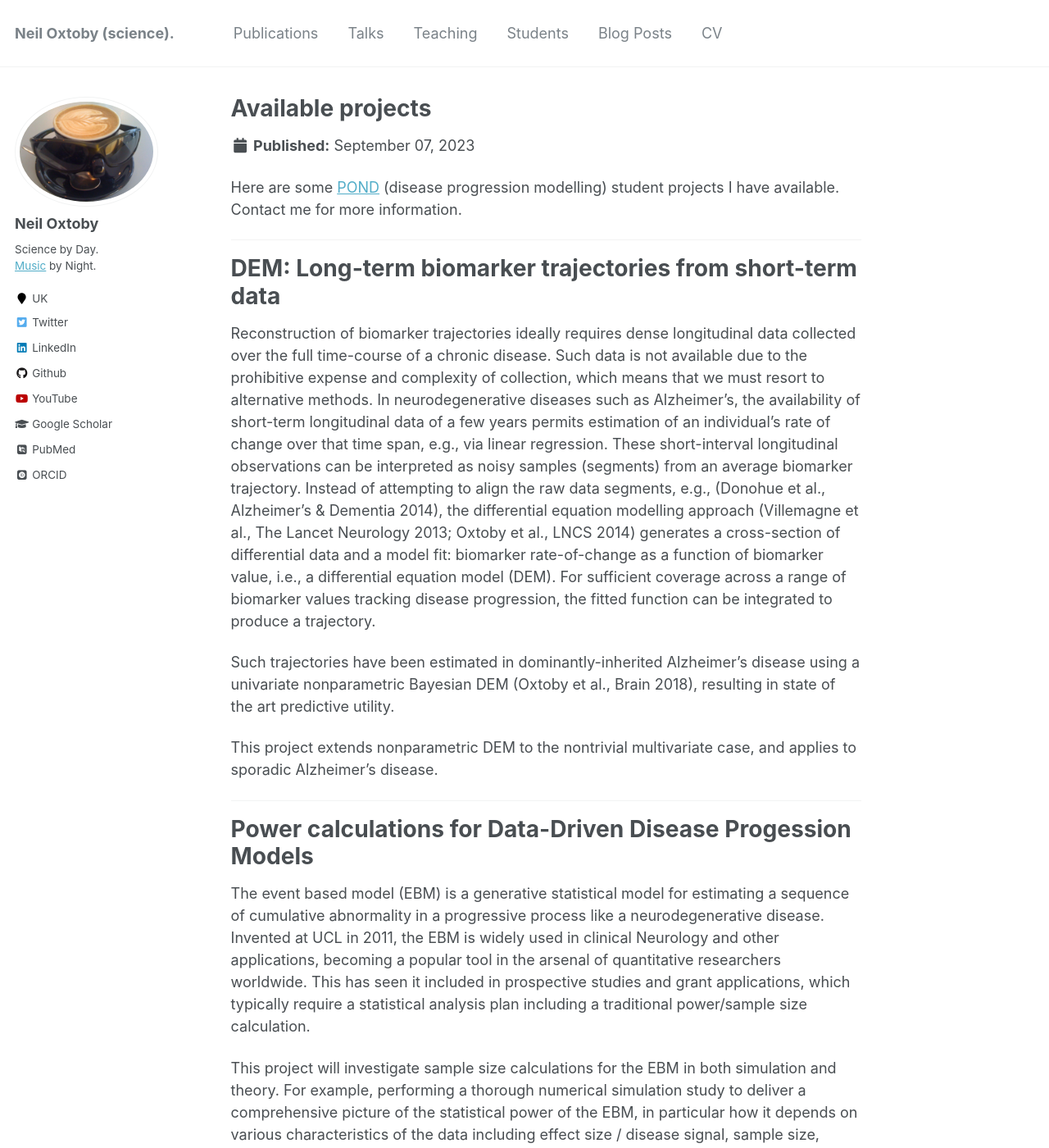
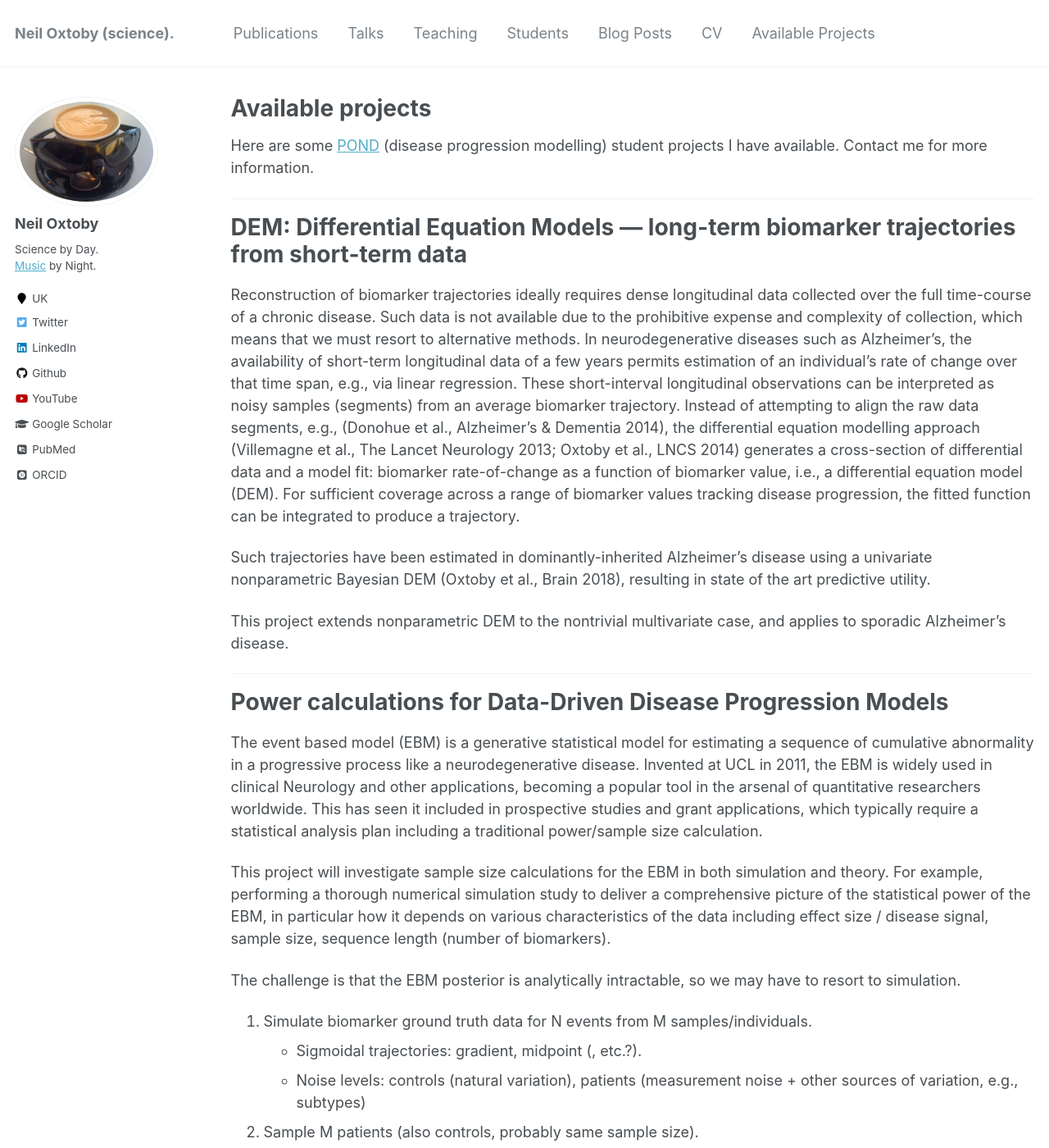
Before and after one commit to noxtoby/science, a Jekyll site: the page built from _pages/student-projects.md, in a window 1280 px wide and 1400 px high. Shown: the whole window at 82% size. Built offline with Jekyll 4.4.1, drawn with Linux system fonts in a browser that asks for light colours; some web fonts are replaced.

Commit message:
Added student projects page

```diff
--- a/_data/navigation.yml
+++ b/_data/navigation.yml
@@ -21,5 +21,8 @@
   - title: "CV"
     url: /cv/
 
+  - title: "Available Projects"
+    url: /student-projects/
+
   # - title: "Guide"
   #   url: /markdown/
--- a/_pages/student-projects.md
+++ b/_pages/student-projects.md
@@ -13,7 +11,7 @@
 
 * * *
 
-DEM: Long-term biomarker trajectories from short-term data
+DEM: Differential Equation Models — long-term biomarker trajectories from short-term data
 ======
 
 Reconstruction of biomarker trajectories ideally requires dense longitudinal data collected over the full time-course of a chronic disease. Such data is not available due to the prohibitive expense and complexity of collection, which means that we must resort to alternative methods. In neurodegenerative diseases such as Alzheimer's, the availability of short-term longitudinal data of a few years permits estimation of an individual's rate of change over that time span, e.g., via linear regression. These short-interval longitudinal observations can be interpreted as noisy samples (segments) from an average biomarker trajectory. Instead of attempting to align the raw data segments, e.g., (Donohue et al., Alzheimer's & Dementia 2014), the differential equation modelling approach (Villemagne et al., The Lancet Neurology 2013; Oxtoby et al., LNCS 2014) generates a cross-section of differential data and a model fit: biomarker rate-of-change as a function of biomarker value, i.e., a differential equation model (DEM). For sufficient coverage across a range of biomarker values tracking disease progression, the fitted function can be integrated to produce a trajectory.
@@ -24,7 +22,7 @@
 
 * * *
 
-Power calculations for Data-Driven Disease Progession Models
+Power calculations for Data-Driven Disease Progression Models
 ======
 
 The event based model (EBM) is a generative statistical model for estimating a sequence of cumulative abnormality in a progressive process like a neurodegenerative disease. Invented at UCL in 2011, the EBM is widely used in clinical Neurology and other applications, becoming a popular tool in the arsenal of quantitative researchers worldwide. This has seen it included in prospective studies and grant applications, which typically require a statistical analysis plan including a traditional power/sample size calculation.
```
Also changed, not shown: other parts of _pages/student-projects.md (+2 -4 lines).
